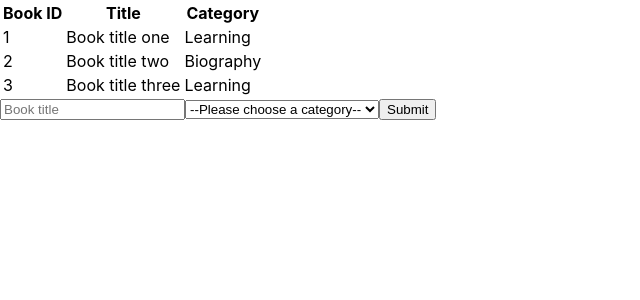
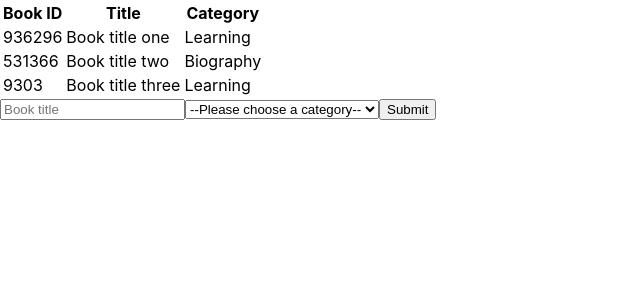
Before and after one commit to SarvarKh/Bookstore-CMS, a React (Create React App) app: page / in a window 1280 px wide. Shown: the top 300 px of the page, without its empty margins (0-640 px from the left). Built offline with nearby package versions, Linux system fonts and the light colour scheme.

Commit message:
Convert book IDs' using Math.random in initialState

```diff
--- a/src/index.js
+++ b/src/index.js
@@ -10,17 +10,17 @@ import rootReducer from './reducers/index';
 const initialState = {
   books: [
     {
-      id: 1,
+      id: Math.floor(Math.random() * 1000000),
       title: 'Book title one',
       category: 'Learning',
     },
     {
-      id: 2,
+      id: Math.floor(Math.random() * 1000000),
       title: 'Book title two',
       category: 'Biography',
     },
     {
-      id: 3,
+      id: Math.floor(Math.random() * 1000000),
       title: 'Book title three',
       category: 'Learning',
     },
```
